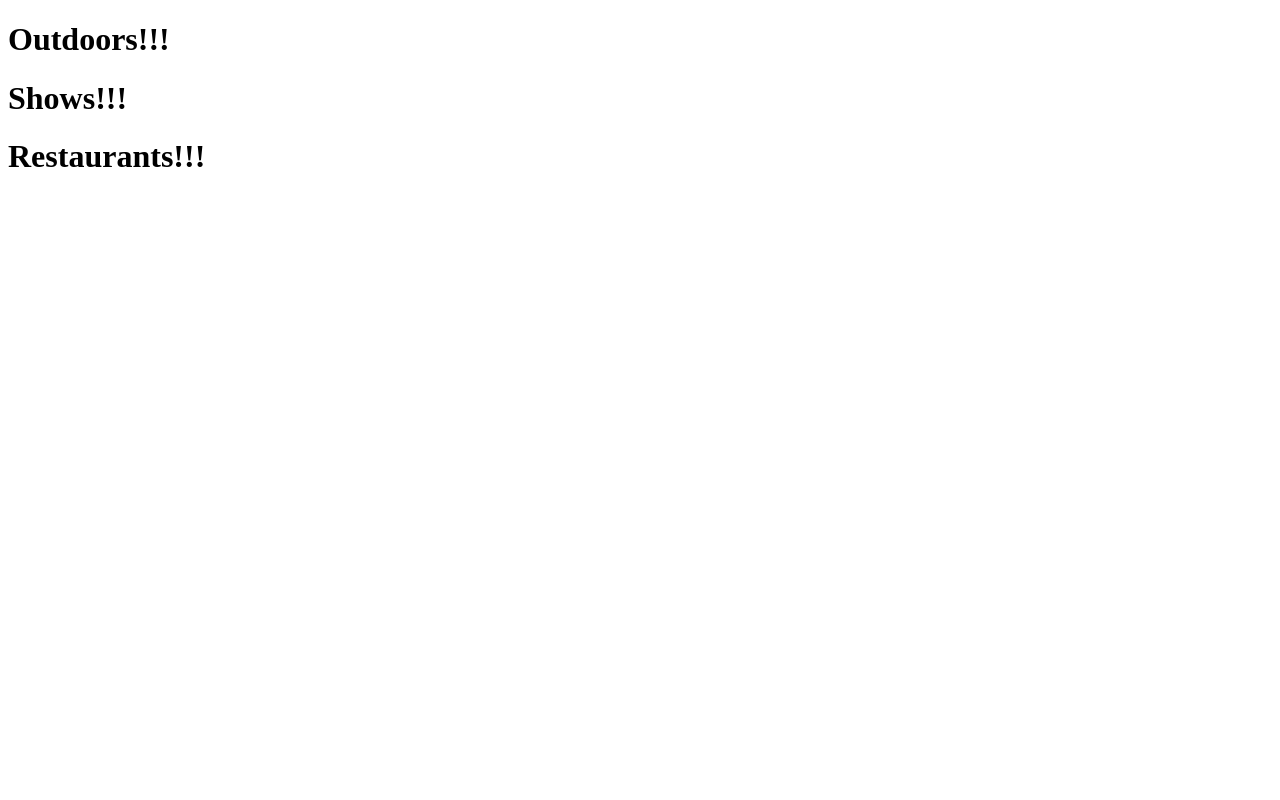
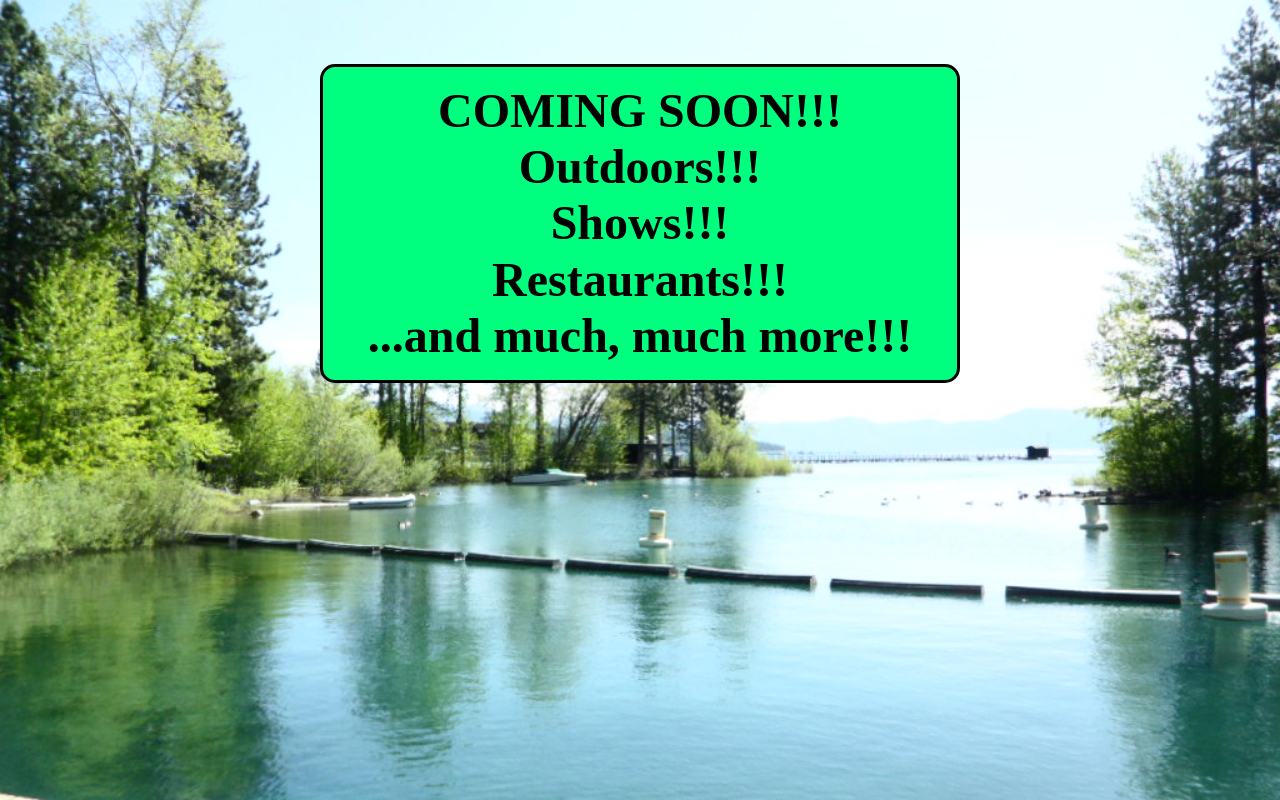
Before and after one commit to dho1115/LakeTahoe, a plain HTML site: page LakeTahoe/ThingsToDo.html in a window 1280 px wide. Drawn offline with Linux system fonts and the light colour scheme.

Commit message:
ThingsToDo page

```diff
--- a/LakeTahoe/Tahoe.css
+++ b/LakeTahoe/Tahoe.css
@@ -77,3 +77,9 @@ fieldset {
 .right {
     float: right;
 }
+
+/*For the Things to do*/
+
+.TTD {
+    background-color: springgreen;
+}
--- a/LakeTahoe/ThingsToDo.html
+++ b/LakeTahoe/ThingsToDo.html
@@ -5,19 +5,17 @@
     <meta name="viewport" content="width=device-width, initial-scale=1.0">
     <meta http-equiv="X-UA-Compatible" content="ie=edge">
     <title>Fun things to do in Reno!!!</title>
+
+    <link rel="stylesheet" href="Tahoe.css">
 </head>
 
 <body>
+    <div class="TTD">
+        <h1>COMING SOON!!!</h1>
+        <h1>Outdoors!!!</h1>
+        <h1>Shows!!!</h1>
+        <h1>Restaurants!!!</h1>
+        <h1>...and much, much more!!!</h1>
     <div>
-        <h1>Outdoors!!!</h1>
-    </div>
-
-    <div>
-        <h1>Shows!!!</h1>
-    </div>
-
-    <h1>
-        <h1>Restaurants!!!</h1>
-    </h1>
 </body>
 </html>
--- /dev/null
+++ b/ThingsToDo.css
@@ -0,0 +1,9 @@
+
+
+body {
+    margin: 5% 25% 5% 25%;
+    background-color: lightseagreen;
+    background-image: url(TahoeVII.jpg);
+    background-repeat: no-repeat;
+    background-size: cover;
+}
```
